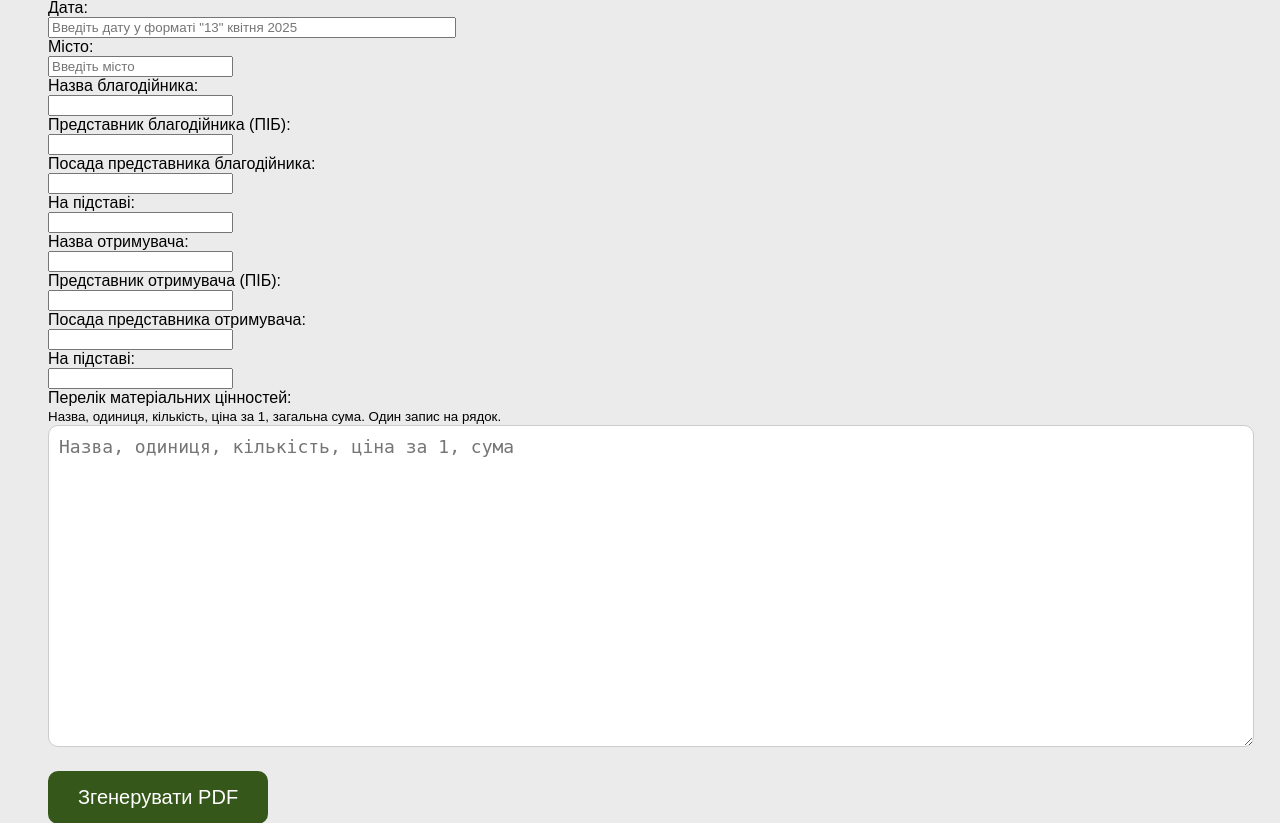
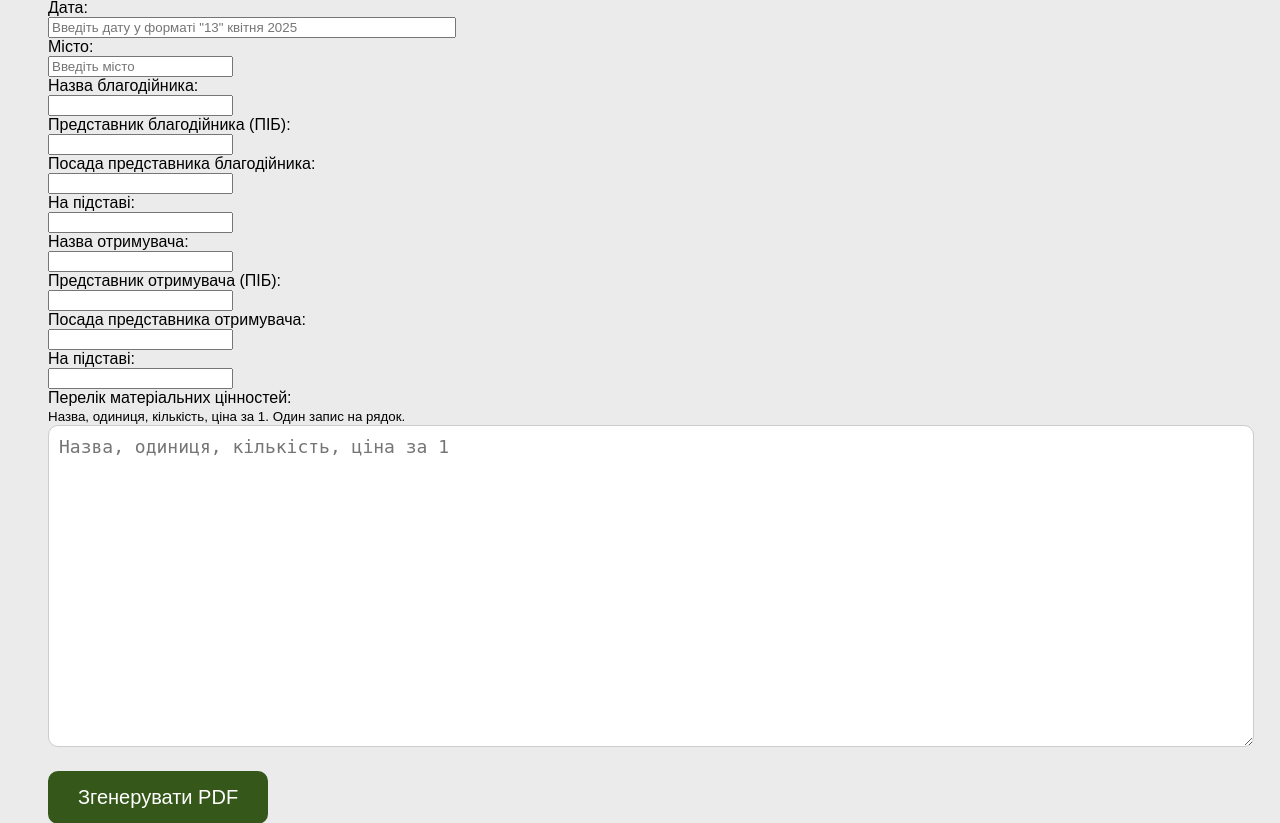
Before and after one commit to PechenenkoYara/military-app, a Flask app: page /create_pdf_form in a window 1280 px wide. Shown: the part 129-952 px from the top of the page. Run offline with Flask 3, Linux system fonts and the light colour scheme.

Commit message:
fix eq cell

```diff
--- a/website/generate_pdf.py
+++ b/website/generate_pdf.py
@@ -1,4 +1,3 @@
-# from flask import Blueprint, render_template, request, flash, redirect, url_for
 from flask import Blueprint, Flask, render_template, request, send_file
 from fpdf import FPDF
 import io
--- a/website/templates/create_pdf.html
+++ b/website/templates/create_pdf.html
@@ -71,8 +71,8 @@
   <input type="text" name="recipient_basis" id="recipient_basis" required><br>
 
   <label for="items">Перелік матеріальних цінностей:</label><br>
-  <small>Назва, одиниця, кількість, ціна за 1, загальна сума. Один запис на рядок.</small>
-  <textarea name="items" id="items" placeholder="Назва, одиниця, кількість, ціна за 1, сума" font-size = 5px required></textarea><br>
+  <small>Назва, одиниця, кількість, ціна за 1. Один запис на рядок.</small>
+  <textarea name="items" id="items" placeholder="Назва, одиниця, кількість, ціна за 1" font-size = 5px required></textarea><br>
 
   <button type="submit">Згенерувати PDF</button>
 </form>
```
